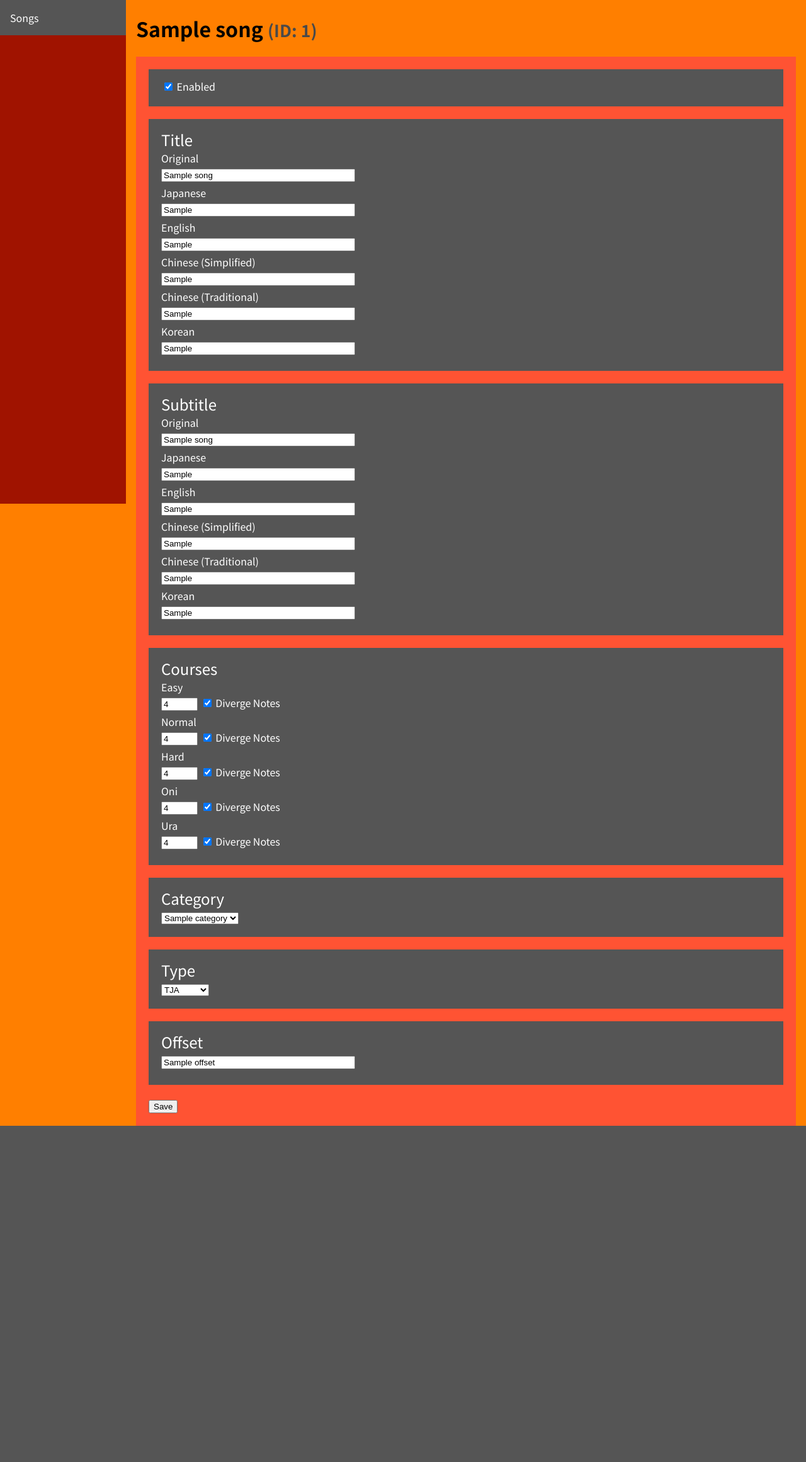
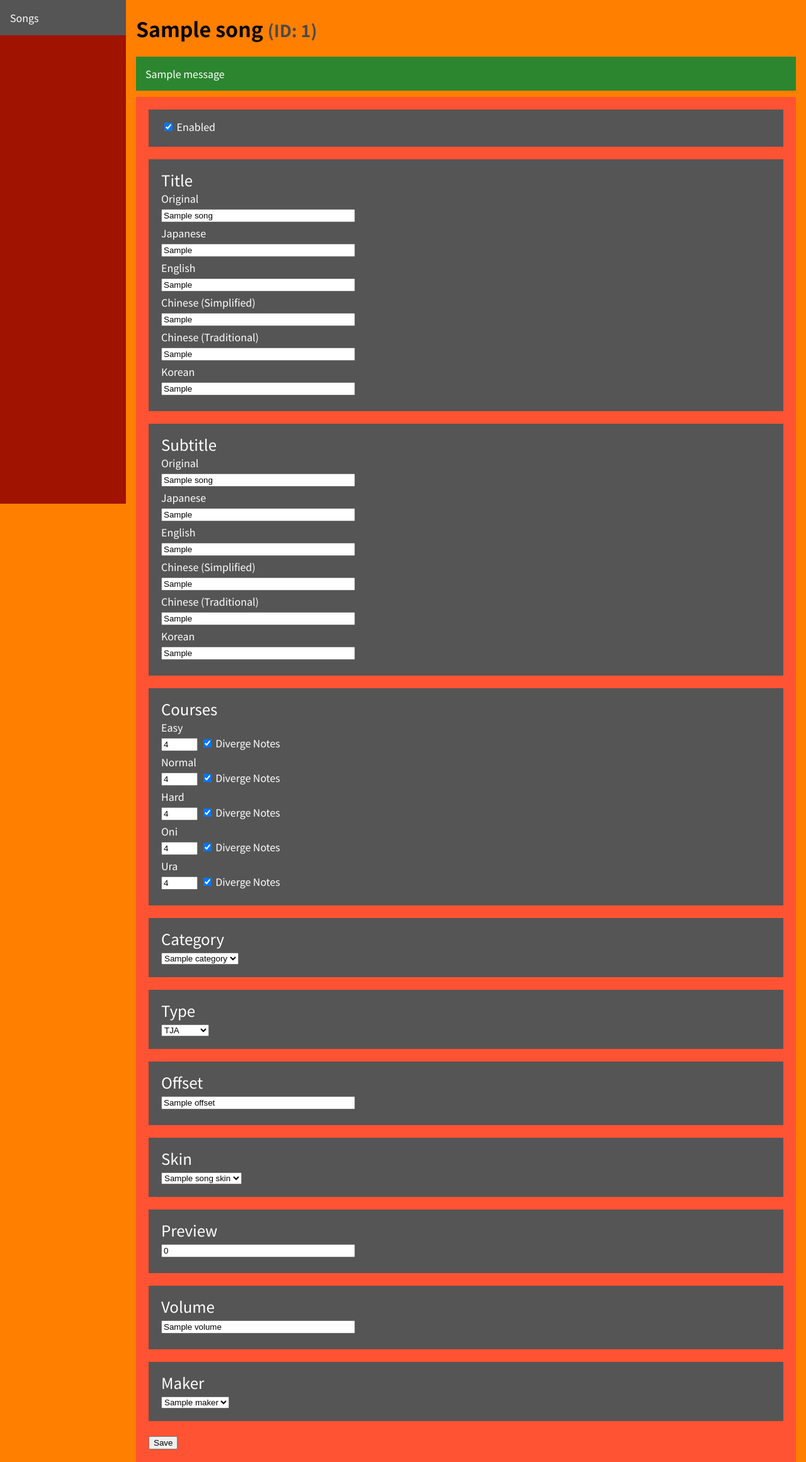
Before and after one commit to 269Seahorse/Better-taiko-web, a Flask app: page /admin/songs/1 in a window 1280 px wide. Shown: the whole page at 63% size. Before the commit the page ends 1788 px from the top, so only its background shows below. Run offline with Flask 2, Linux system fonts and the light colour scheme; the visitor is signed in with stand-in values (Sample User, id 1); one stand-in notice (Sample message) is shown; a database or web service that is not in the repository returns one stand-in record (values such as "Sample title").

Commit message:
update song edit page

```diff
--- a/app.py
+++ b/app.py
@@ -7,7 +7,7 @@ import schema
 import os
 
 from functools import wraps
-from flask import Flask, g, jsonify, render_template, request, abort, redirect, session
+from flask import Flask, g, jsonify, render_template, request, abort, redirect, session, flash
 from flask_caching import Cache
 from flask_session import Session
 from ffmpy import FFmpeg
@@ -135,9 +135,52 @@ def route_admin_songs_id(id):
 
     categories = list(db.categories.find({}))
     song_skins = list(db.song_skins.find({}))
+    makers = list(db.makers.find({}))
+    user = db.users.find_one({'username': session['username']})
 
     return render_template('admin_song_detail.html',
-        song=song, categories=categories, song_skins=song_skins)
+        song=song, categories=categories, song_skins=song_skins, makers=makers, admin=user)
+
+
+@app.route('/admin/songs/<int:id>', methods=['POST'])
+@admin_required
+def route_admin_songs_id_post(id):
+    song = db.songs.find_one({'id': id})
+    if not song:
+        return abort(404)
+
+    user = db.users.find_one({'username': session['username']})
+    user_level = user['user_level']
+
+    output = {'title_lang': {}, 'subtitle_lang': {}, 'courses': {}}
+    if user_level >= 100:
+        output['enabled'] = True if request.form.get('enabled') else False
+
+    output['title'] = request.form.get('title') or None
+    output['subtitle'] = request.form.get('subtitle') or None
+    for lang in ['ja', 'en', 'cn', 'tw', 'ko']:
+        output['title_lang'][lang] = request.form.get('title_%s' % lang) or None
+        output['subtitle_lang'][lang] = request.form.get('subtitle_%s' % lang) or None
+
+    for course in ['easy', 'normal', 'hard', 'oni', 'ura']:
+        if request.form.get('course_%s' % course):
+            output['courses'][course] = {'stars': int(request.form.get('course_%s' % course)),
+                                         'branch': True if request.form.get('branch_%s' % course) else False}
+        else:
+            output['courses'][course] = None
+
+    output['category_id'] = int(request.form.get('category_id'))
+    output['type'] = request.form.get('type')
+    output['offset'] = float(request.form.get('offset')) or None
+    output['skin_id'] = int(request.form.get('skin_id')) or None
+    output['preview'] = float(request.form.get('preview')) or None
+    output['volume'] = float(request.form.get('volume')) or None
+    output['maker_id'] = int(request.form.get('maker_id')) or None
+
+    db.songs.update_one({'id': id}, {'$set': output})
+    flash('Changes saved.')
+
+    return redirect('/admin/songs/%s' % id)
 
 
 @app.route('/api/preview')
--- a/public/src/css/admin.css
+++ b/public/src/css/admin.css
@@ -123,3 +123,10 @@ h1 small {
     margin-right: 3px;
     margin-left: 5px;
 }
+
+.message {
+    background: #2c862f;
+    padding: 15px;
+    margin-bottom: 10px;
+    color: white;
+}
--- a/templates/admin_song_detail.html
+++ b/templates/admin_song_detail.html
@@ -1,43 +1,46 @@
 {% extends 'admin.html' %}
 {% block content %}
 <h1>{{ song.title }} <small>(ID: {{ song.id }})</small></h1>
+{% for message in get_flashed_messages() %}
+<div class="message">{{ message }}</div>
+{% endfor %}
 <div class="song-form">
     <form method="post">
 
         <div class="form-field">
-            <span class="checkbox"><input type="checkbox" name="enabled" id="enabled"{% if song.enabled %} checked{% endif %}><label for="enabled"> Enabled</label></span>
+            <span class="checkbox"><input type="checkbox" name="enabled" id="enabled"{% if song.enabled %} checked{% endif %}{% if admin.user_level < 100 %} disabled {% endif %}><label for="enabled"> Enabled</label></span>
         </div>
 
         <div class="form-field">
             <p>Title</p>
             <label for="title">Original</label>
-            <input type="text" id="title" value="{{song.title}}" name="title">
+            <input type="text" id="title" value="{{song.title or ''}}" name="title" required>
             <label for="title_ja">Japanese</label>
-            <input type="text" id="title_ja" value="{{song.title_lang.ja}}" name="title_ja">
+            <input type="text" id="title_ja" value="{{song.title_lang.ja or ''}}" name="title_ja">
             <label for="title_en">English</label>
-            <input type="text" id="title_en" value="{{song.title_lang.en}}" name="title_en">
+            <input type="text" id="title_en" value="{{song.title_lang.en or ''}}" name="title_en">
             <label for="title_cn">Chinese (Simplified)</label>
-            <input type="text" id="title_cn" value="{{song.title_lang.cn}}" name="title_cn">
+            <input type="text" id="title_cn" value="{{song.title_lang.cn or ''}}" name="title_cn">
             <label for="title_tw">Chinese (Traditional)</label>
-            <input type="text" id="title_tw" value="{{song.title_lang.tw}}" name="title_tw">
+            <input type="text" id="title_tw" value="{{song.title_lang.tw or ''}}" name="title_tw">
             <label for="title_ko">Korean</label>
-            <input type="text" id="title_ko" value="{{song.title_lang.ko}}" name="title_ko">
+            <input type="text" id="title_ko" value="{{song.title_lang.ko or ''}}" name="title_ko">
         </div>
 
         <div class="form-field">
             <p>Subtitle</p>
             <label for="subtitle">Original</label>
-            <input type="text" id="subtitle" value="{{song.subtitle}}" name="subtitle">
+            <input type="text" id="subtitle" value="{{song.subtitle or ''}}" name="subtitle">
             <label for="subtitle_ja">Japanese</label>
-            <input type="text" id="subtitle_ja" value="{{song.subtitle_lang.ja}}" name="subtitle_ja">
+            <input type="text" id="subtitle_ja" value="{{song.subtitle_lang.ja or ''}}" name="subtitle_ja">
             <label for="subtitle_en">English</label>
-            <input type="text" id="subtitle_en" value="{{song.subtitle_lang.en}}" name="subtitle_en">
+            <input type="text" id="subtitle_en" value="{{song.subtitle_lang.en or ''}}" name="subtitle_en">
             <label for="subtitle_cn">Chinese (Simplified)</label>
-            <input type="text" id="subtitle_cn" value="{{song.subtitle_lang.cn}}" name="subtitle_cn">
+            <input type="text" id="subtitle_cn" value="{{song.subtitle_lang.cn or ''}}" name="subtitle_cn">
             <label for="subtitle_tw">Chinese (Traditional)</label>
-            <input type="text" id="subtitle_tw" value="{{song.subtitle_lang.tw}}" name="subtitle_tw">
+            <input type="text" id="subtitle_tw" value="{{song.subtitle_lang.tw or ''}}" name="subtitle_tw">
             <label for="subtitle_ko">Korean</label>
-            <input type="text" id="subtitle_ko" value="{{song.subtitle_lang.ko}}" name="subtitle_ko">
+            <input type="text" id="subtitle_ko" value="{{song.subtitle_lang.ko or ''}}" name="subtitle_ko">
         </div>
 
         <div class="form-field">
@@ -78,7 +81,37 @@
 
         <div class="form-field">
             <p><label for="offset">Offset</label></p>
-            <input type="text" id="offset" value="{{song.offset}}" name="offset">
+            <input type="text" id="offset" value="{{song.offset or '0'}}" name="offset" required>
+        </div>
+
+        <div class="form-field">
+            <p><label for="skin_id">Skin</label></p>
+            <select name="skin_id" id="skin_id">
+                <option value="0">(none)</option>
+                {% for skin in song_skins %}
+                    <option value="{{ skin.id }}"{% if song.skin_id == skin.id %} selected{% endif %}>{{ skin.name }}</option>
+                {% endfor %}
+            </select>
+        </div>
+
+        <div class="form-field">
+            <p><label for="preview">Preview</label></p>
+            <input type="text" id="preview" value="{{song.preview or '0'}}" name="preview" required>
+        </div>
+
+        <div class="form-field">
+            <p><label for="volume">Volume</label></p>
+            <input type="text" id="volume" value="{{song.volume or '1.0'}}" name="volume" required>
+        </div>
+
+        <div class="form-field">
+            <p><label for="maker_id">Maker</label></p>
+            <select name="maker_id" id="maker_id">
+                <option value="0">(none)</option>
+                {% for maker in makers %}
+                    <option value="{{ maker.id }}"{% if song.maker_id == maker.id %} selected{% endif %}>{{ maker.name }}</option>
+                {% endfor %}
+            </select>
         </div>
 
         <button type="submit">Save</button>
```
Also changed, not shown: tools/migrate_db.py (+4 -4 lines).
